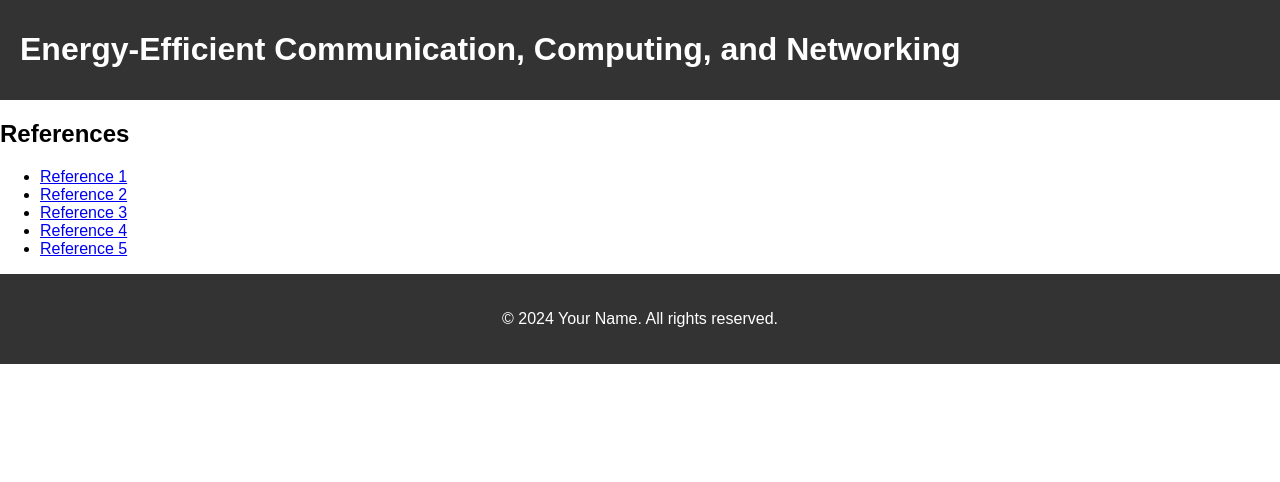
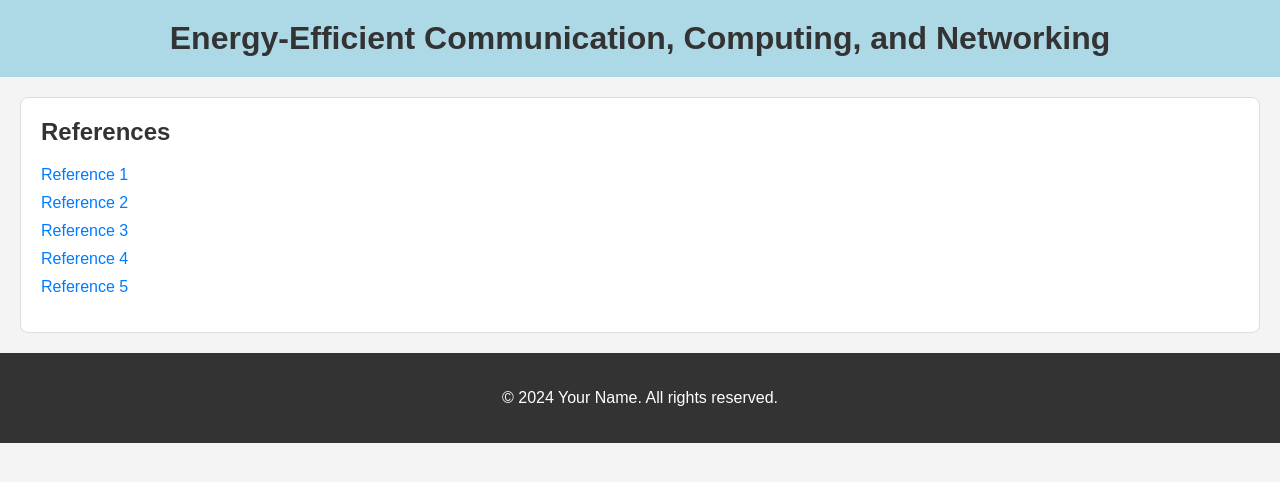
Before and after one commit to Muftee-Mysan/Telecom-poster, a plain HTML site: page index.html in a window 1280 px wide. Drawn offline with Linux system fonts and the light colour scheme.

Commit message:
Update style.css

```diff
--- a/style.css
+++ b/style.css
@@ -3,56 +3,55 @@ body {
     margin: 0;
     padding: 0;
     box-sizing: border-box;
+    background-color: #f4f4f4;
 }
 
 header {
-    background: #333;
-    color: white;
-    padding: 10px 20px;
+    background-color: #ADD8E6; /* Light Blue */
+    padding: 20px;
+    text-align: center;
 }
 
-nav ul {
+header h1 {
+    margin: 0;
+    color: #333;
+}
+
+.references-box {
+    background-color: #fff;
+    border: 1px solid #ddd;
+    padding: 20px;
+    margin: 20px;
+    border-radius: 8px;
+}
+
+.references-box h2 {
+    margin-top: 0;
+    color: #333;
+}
+
+.references-box ul {
     list-style-type: none;
-    margin: 0;
     padding: 0;
 }
 
-nav ul li {
-    display: inline;
-    margin-right: 20px;
+.references-box ul li {
+    margin-bottom: 10px;
 }
 
-nav ul li a {
-    color: white;
+.references-box ul li a {
+    color: #007BFF;
     text-decoration: none;
 }
 
-.hero {
-    background: #f4f4f4;
-    text-align: center;
-    padding: 100px 20px;
-}
-
-#about, #portfolio, #contact {
-    padding: 40px 20px;
-}
-
-#about img {
-    max-width: 150px;
-    border-radius: 50%;
-}
-
-.portfolio-item {
-    margin-bottom: 20px;
-}
-
-.portfolio-item img {
-    max-width: 100%;
+.references-box ul li a:hover {
+    text-decoration: underline;
 }
 
 footer {
-    background: #333;
+    background-color: #333;
     color: white;
     text-align: center;
     padding: 20px;
+    margin-top: 20px;
 }
```
